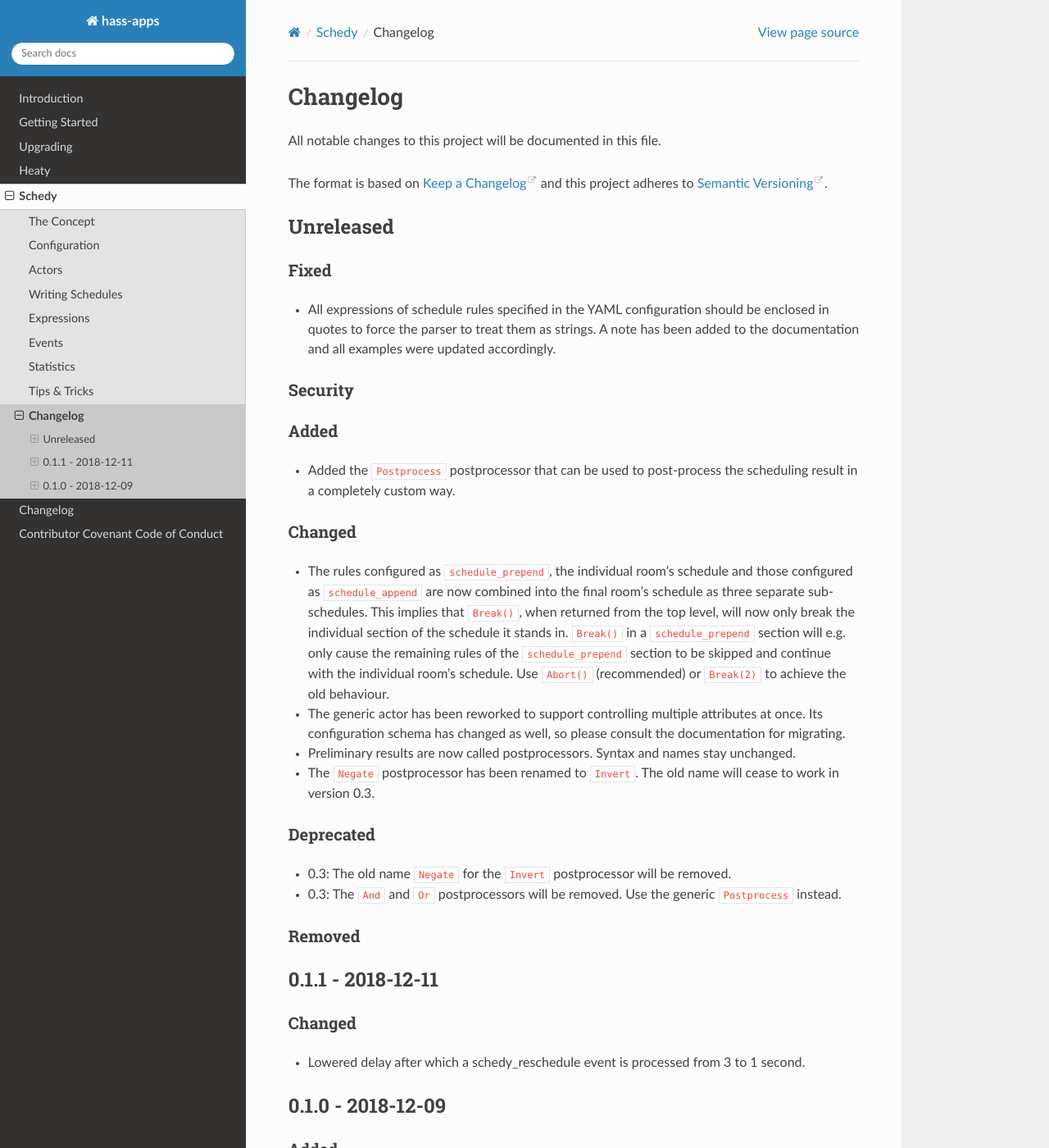
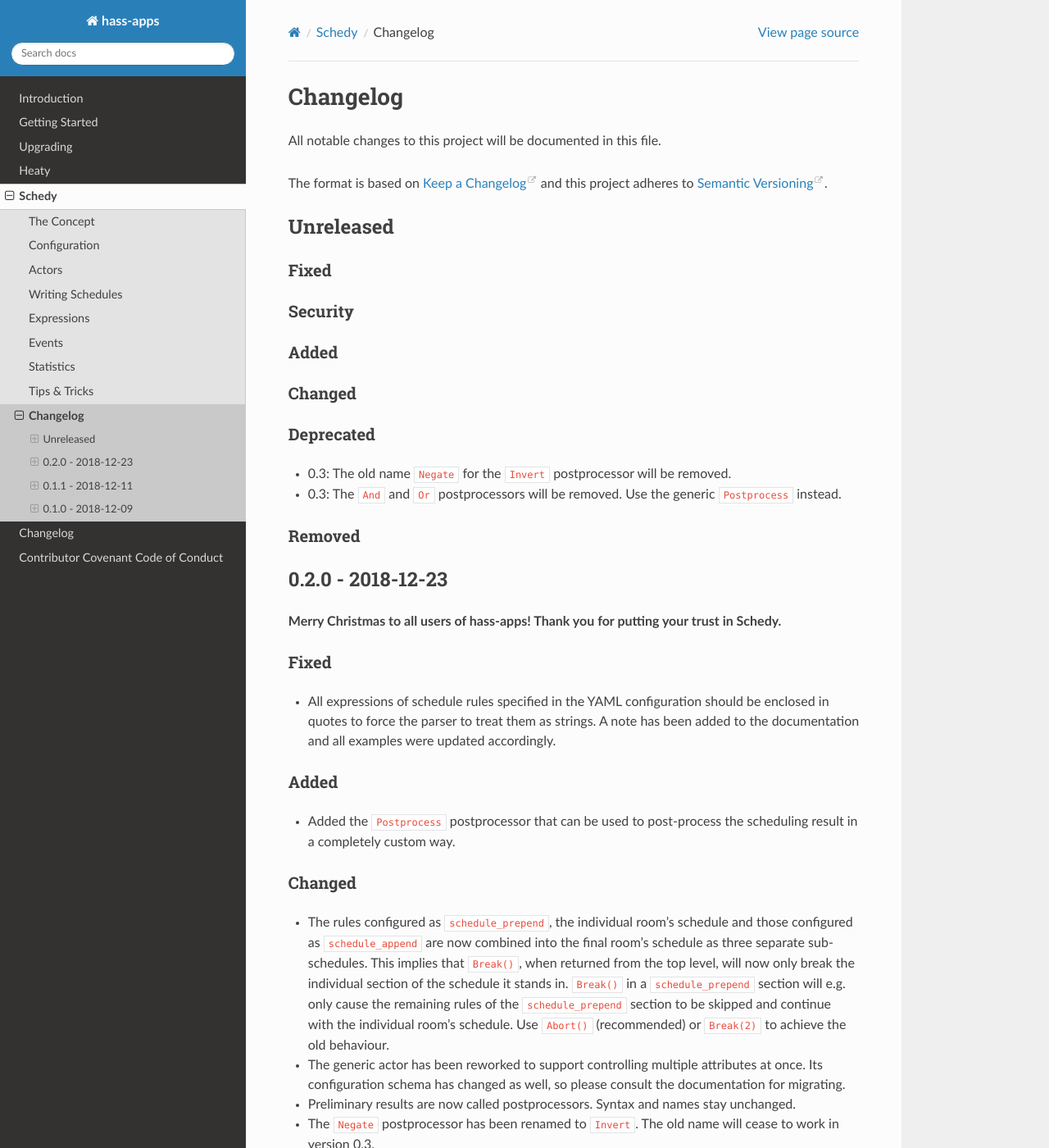
Before and after one commit to bob1de/hass-apps, a Sphinx documentation site: the page built from docs/apps/schedy/CHANGELOG.md, in a window 1280 px wide and 1400 px high. Shown: the whole window at 82% size. Built offline with Sphinx 7.4.7 and the Read the Docs theme 2.0.0, drawn with Linux system fonts in a browser that asks for light colours; the version number could not be read and is left out.

Commit message:
[schedy] Release v0.2.0

```diff
--- a/docs/apps/schedy/CHANGELOG.md
+++ b/docs/apps/schedy/CHANGELOG.md
@@ -9,12 +9,32 @@
 ## Unreleased
 
 ### Fixed
+
+### Security
+
+### Added
+
+### Changed
+
+### Deprecated
+* 0.3: The old name ``Negate`` for the ``Invert`` postprocessor will
+  be removed.
+* 0.3: The ``And`` and ``Or`` postprocessors will be removed. Use the
+  generic ``Postprocess`` instead.
+
+### Removed
+
+
+## 0.2.0 - 2018-12-23
+
+**Merry Christmas to all users of hass-apps! Thank you for putting your
+trust in Schedy.**
+
+### Fixed
 * All expressions of schedule rules specified in the YAML configuration
   should be enclosed in quotes to force the parser to treat them as
   strings. A note has been added to the documentation and all examples
   were updated accordingly.
-
-### Security
 
 ### Added
 * Added the ``Postprocess`` postprocessor that can be used to post-process
```
Also changed, not shown: other parts of docs/apps/schedy/CHANGELOG.md (+0 -2 lines), 1 other file.
